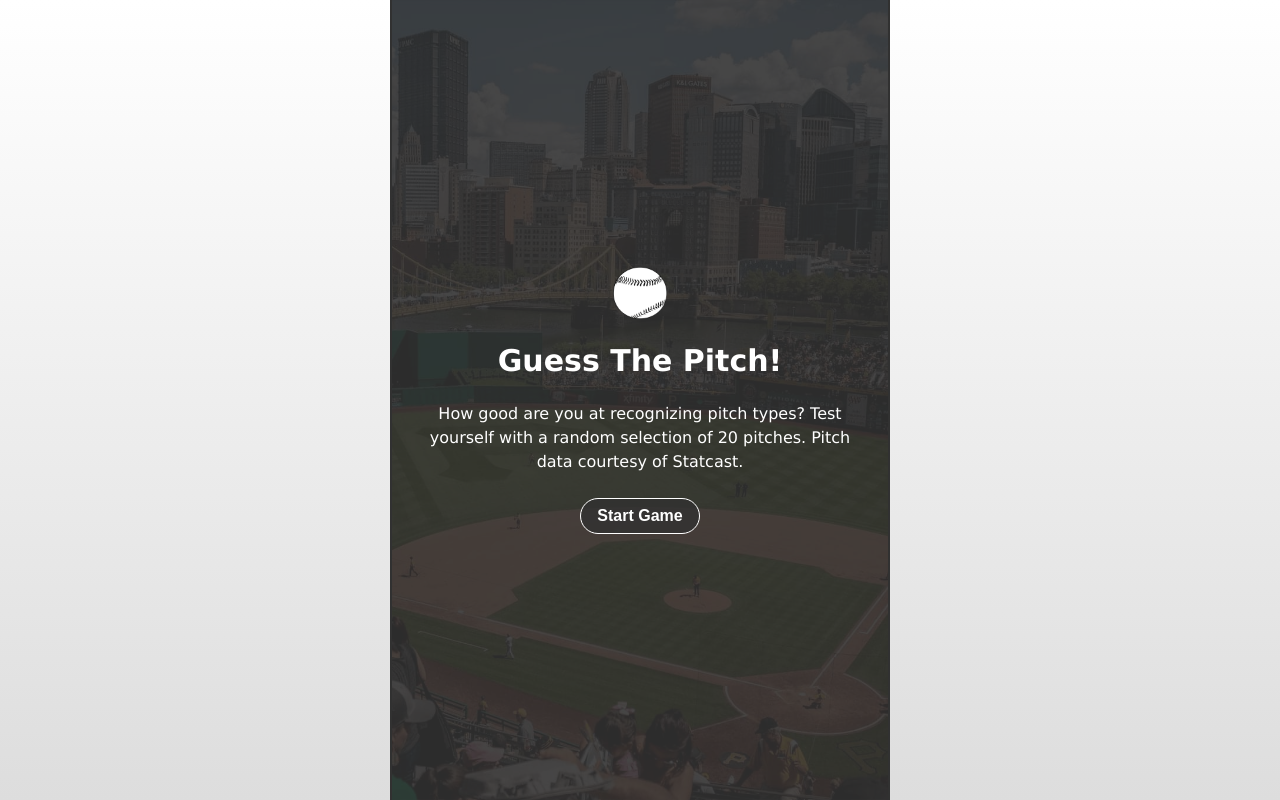
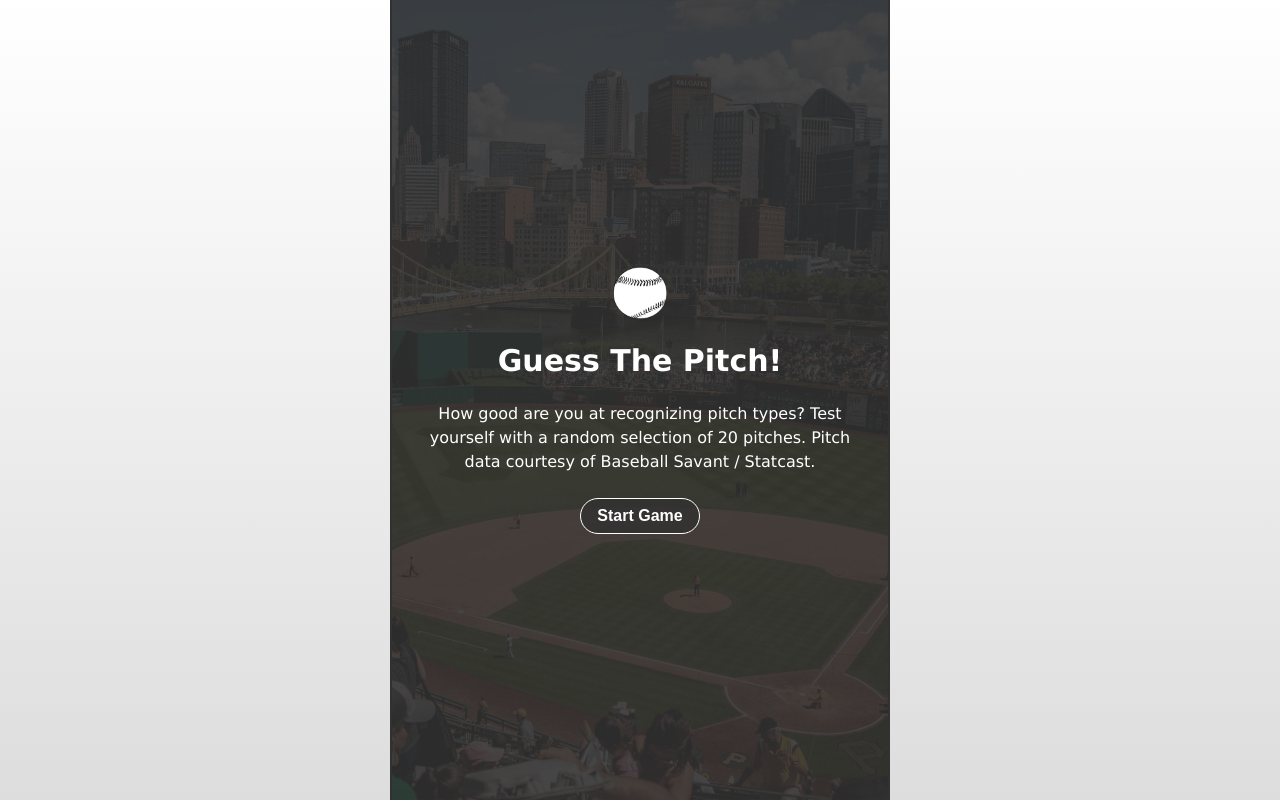
Before and after one commit to yvesyeung/guess-the-pitch, a website built with Parcel: page index.html in a window 1280 px wide. Built offline with nearby package versions, Linux system fonts and the light colour scheme.

Commit message:
Updated start page message

```diff
--- a/index.html
+++ b/index.html
@@ -25,7 +25,8 @@
         <h1>Guess The Pitch!</h1>
         <p>
           How good are you at recognizing pitch types? Test yourself with a
-          random selection of 20 pitches. Pitch data courtesy of Statcast.
+          random selection of 20 pitches. Pitch data courtesy of Baseball Savant
+          / Statcast.
         </p>
         <button type="button" class="start-btn">Start Game</button>
         <img src="img/ballpark-1.jpg" class="bg-img" />
```
